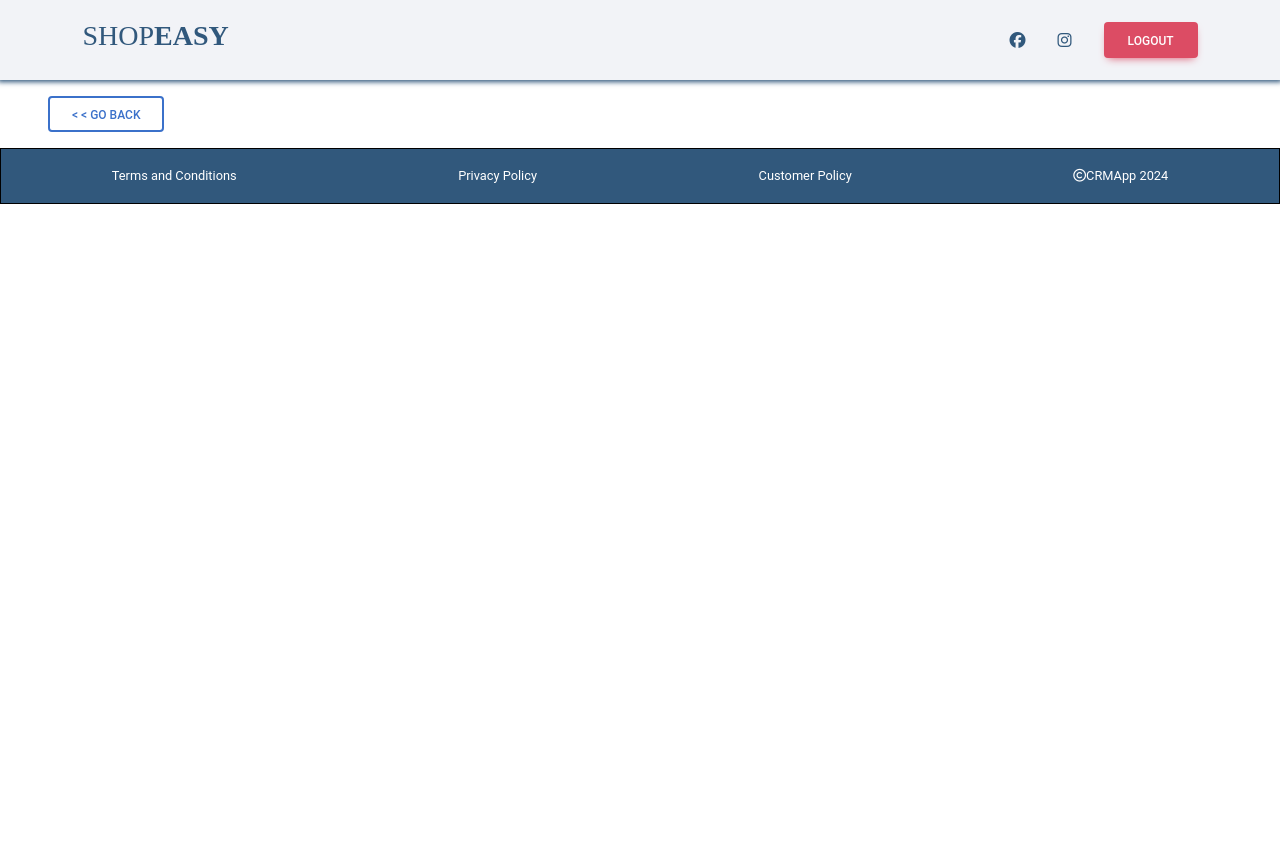
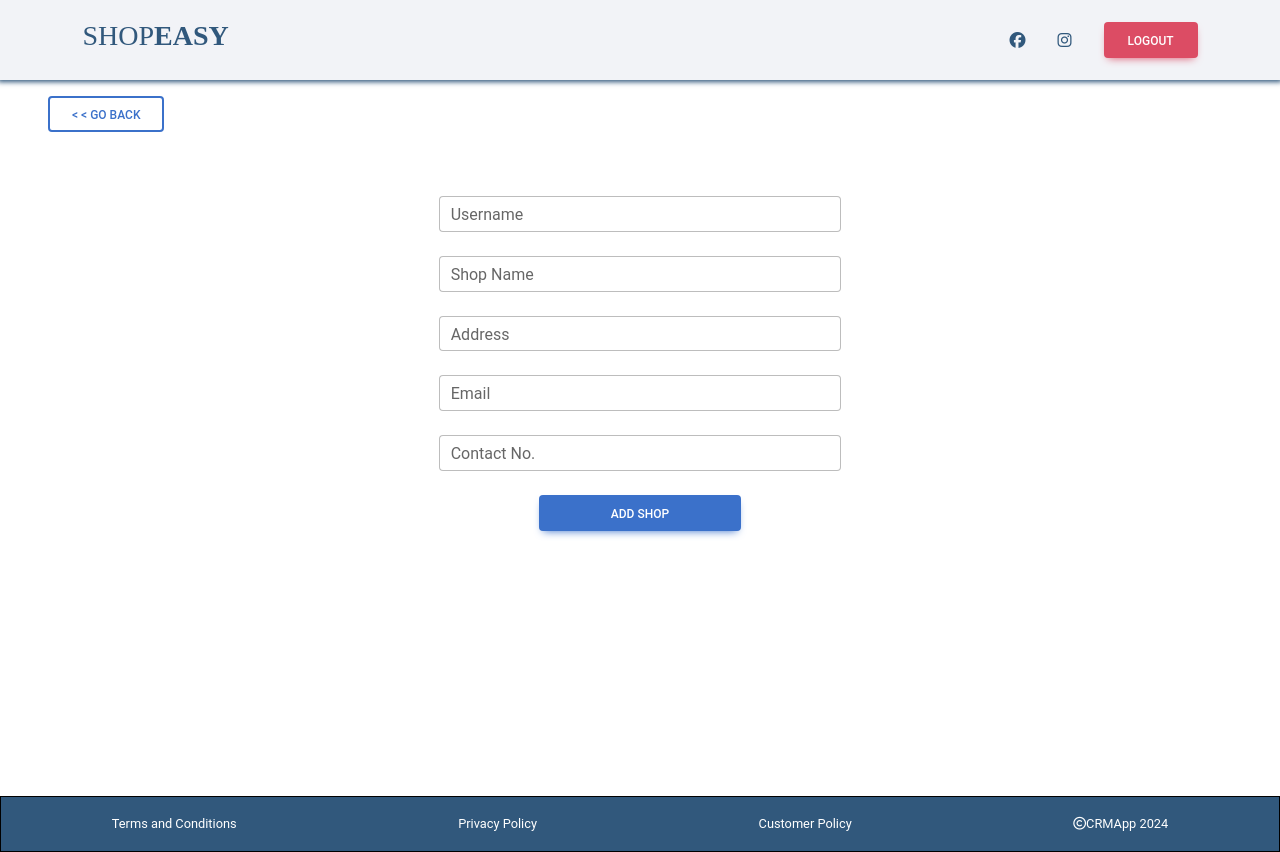
Before and after one commit to AkarshAB/CRM--Frontend, a React (Create React App) app: page /editShop/1 in a window 1280 px wide. Before the commit the page ends 800 px from the top, so only its background shows below. Built offline with nearby package versions, Linux system fonts and the light colour scheme.

Commit message:
shop edit phase1: fetching to inputs.

```diff
--- a/src/App.js
+++ b/src/App.js
@@ -38,7 +38,7 @@ function App() {
         <Route path='/Manage-Employees' element={<ManageEmployee />}></Route>
         <Route path='/Add-Employee' element={<AddEmployee />}></Route>
         <Route path='/add-products' element={<AddProducts />}></Route>
-        <Route path='/editShop' element={<EditShop />}></Route>
+        <Route path='/editShop/:id' element={<EditShop />}></Route>
       </Routes>
       <Footer />
       <div className=''></div>
--- a/src/components/EditShop/EditShop.jsx
+++ b/src/components/EditShop/EditShop.jsx
@@ -6,8 +6,12 @@ import {
   MDBCol,
   MDBInput,
 } from 'mdb-react-ui-kit';
+import { useParams } from 'react-router';
 
 function EditShop() {
+
+  const [result, setResult] = useState()
+  const { id } = useParams()
 
   const [formData, setFormData] = useState({
     username: '',
@@ -17,45 +21,43 @@ function EditShop() {
     email: ''
   });
 
-  console.log(formData);
+  // console.log(formData);
 
   const handleSubmit = async (e) => {
 
+    console.log({ id })
+  }
 
-    e.preventDefault();
+  useEffect(() => {
     const token = localStorage.getItem('token');
-    console.log('Token:', token);
-    console.log('Form data:', formData);
+    // console.log('Token:', token);
+    // console.log('Form data:', formData);
     if (!token) {
       alert('You are not authorized');
       return;
     }
-
+    const fetchCurrentShopData = async () => {
       try {
         const response = await axios.get(
-        'http://127.0.0.1:8000/shop_app/shops/',
-        formData,
+          `http://127.0.0.1:8000/shop_app/shops/${id}/`,
           {
             headers: {
               Authorization: `Token ${token}`
             },
           }
         );
-      console.log('Response:', response.data);
-      alert('Shop added successfully:', response.data);
-      setFormData({
-        username: '',
-        shop_name: '',
-        address: '',
-        contact_no: '',
-        email: ''
-      });
-      alert('Shop added successfully');
-    } catch (error) {
+        console.log('Response:', response);
+        setResult(response.data)
+        console.log('result', result)
+      }
+      catch (error) {
         console.error('Error adding shop:', error);
         alert('Error adding shop:', error);
       }
-  };
+    }
+    fetchCurrentShopData()
+    console.log('result', result)
+  }, [])
 
 
   const handleChange = (e) => {
@@ -76,8 +78,9 @@ function EditShop() {
                   <MDBCol>
                     <MDBInput
                       className="mb-4"
-                    label="Owner Name"
+                      label='Username'
                       name="username"
+                      value={formData.user || (result && result.user)}
                       onChange={handleChange}
                     />
                   </MDBCol>
@@ -86,14 +89,14 @@ function EditShop() {
                   className="mb-4"
                   label="Shop Name"
                   name="shop_name"
-                value={formData.owner_name}
+                  value={formData.shop_name || (result && result.shop_name)}
                   onChange={handleChange}
                 />
                 <MDBInput
                   className="mb-4"
                   label="Address"
                   name="address"
-                value={formData.address}
+                  value={formData.address || (result && result.address)}
                   onChange={handleChange}
                 />
                 <MDBInput
@@ -101,7 +104,7 @@ function EditShop() {
                   label="Email"
                   type="email"
                   name="email"
-                value={formData.email}
+                  value={formData.email || (result && result.email)}
                   onChange={handleChange}
                 />
                 <MDBInput
@@ -109,7 +112,7 @@ function EditShop() {
                   label="Contact No."
                   type="tel"
                   name="contact_no"
-                value={formData.contact_no}
+                  value={formData.contact_no || (result && result.contact_no)}
                   onChange={handleChange}
                 />
                 <div className="text-center">
@@ -126,7 +129,7 @@ function EditShop() {
           </MDBRow>
         </section>
       </MDBContainer>
-  );
+
     </>
   )
 }
--- a/src/components/pages/home/Home.jsx
+++ b/src/components/pages/home/Home.jsx
@@ -114,7 +114,7 @@ function Home() {
             {
               shopListDetails.map(shopList => (
                 <div className="shopListWrapper d-flex justify-content-center align-items-center w-100 mb-3 text-center gap-5">
-                  <Link to={'/editShop'}><i className="fa-solid fa-edit icons"></i></Link>
+                  <Link to={`/editShop/${shopList.id}`}><i className="fa-solid fa-edit icons"></i></Link>
                   <p className='mb-0 text-center'><Link to={`/shopDetails/${shopList.id}`}>{shopList.shop_name}</Link></p>
                   <i className="fa-solid fa-xmark icons" onClick={() => deleteShop(shopList.id)}></i>
 
```
Lines whose indentation alone changed are shown as unchanged.
